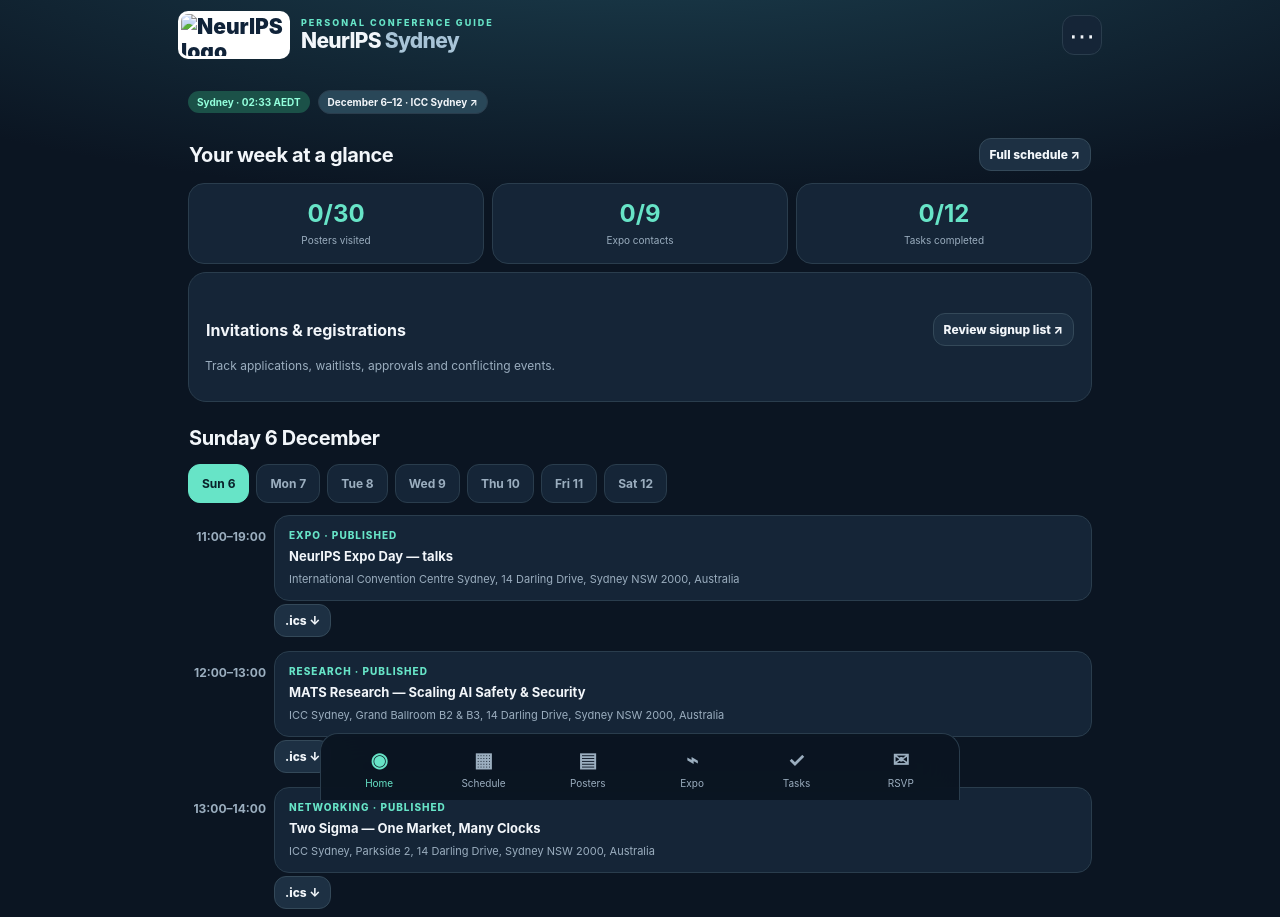
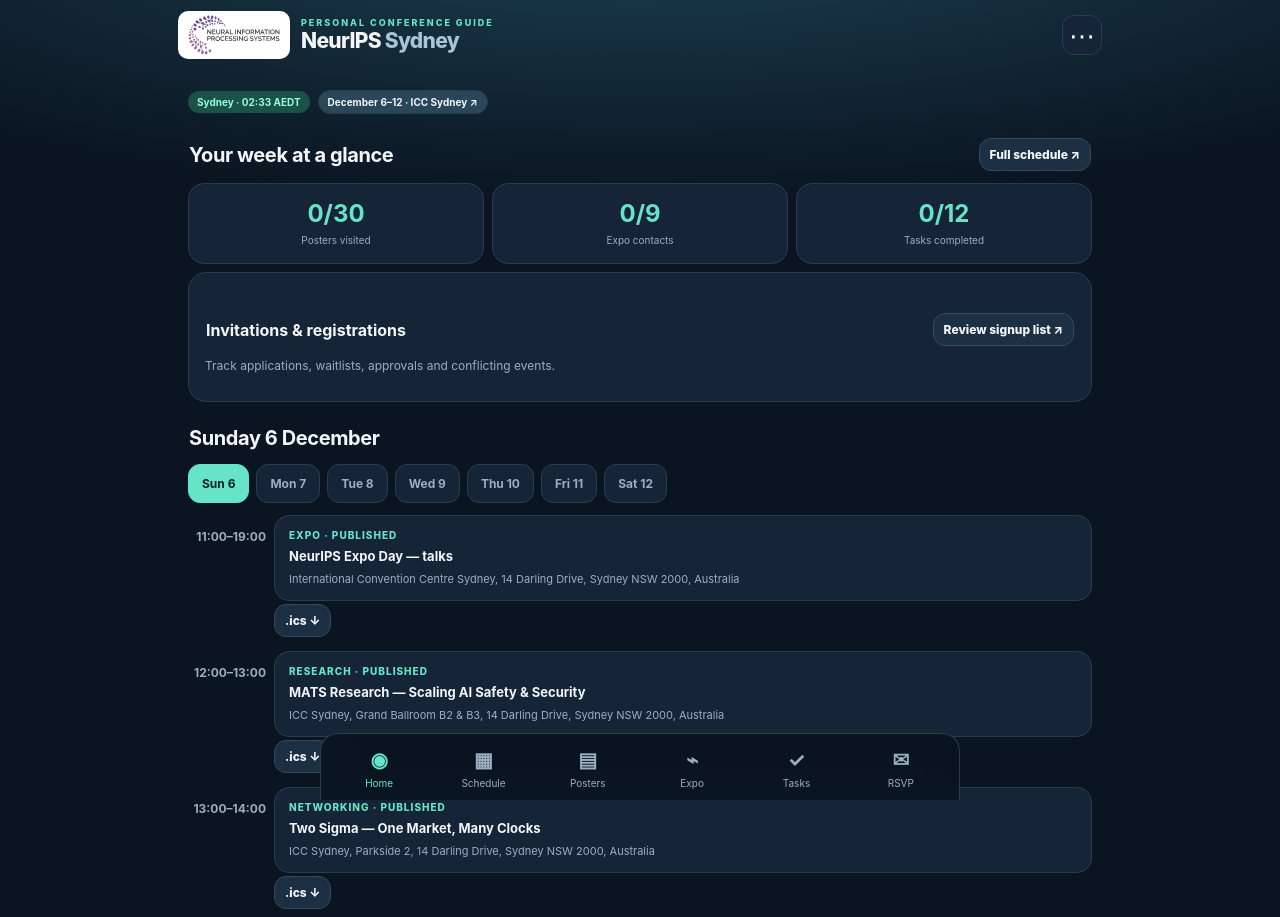
Before and after one commit to juhannc/neurips-2026, a plain HTML site: page index.html in a window 1280 px wide. Shown: the top 917 px of the page. Drawn offline with Linux system fonts and the light colour scheme.

Commit message:
Use repository-bundled NeurIPS logo in page header

```diff
--- a/index.html
+++ b/index.html
@@ -17,7 +17,7 @@
 <body>
 <div id="app">
   <header class="topbar">
-    <div class="brand"><img class="brand-logo official-header-logo" src="assets/neurips-official-header-2026.svg" alt="NeurIPS logo" width="112" height="48"><div><div class="eyebrow">PERSONAL CONFERENCE GUIDE</div><div class="brand-title">NeurIPS <span>Sydney</span></div></div></div>
+    <div class="brand"><img class="brand-logo official-header-logo" src="assets/neurips-logo-header.svg?v=2" alt="NeurIPS logo" width="112" height="48"><div><div class="eyebrow">PERSONAL CONFERENCE GUIDE</div><div class="brand-title">NeurIPS <span>Sydney</span></div></div></div>
     <button id="menuButton" class="icon-button" aria-label="Options">⋯</button>
   </header>
   <main id="main" tabindex="-1"><div class="loading">Preparing your guide…</div></main>
```
